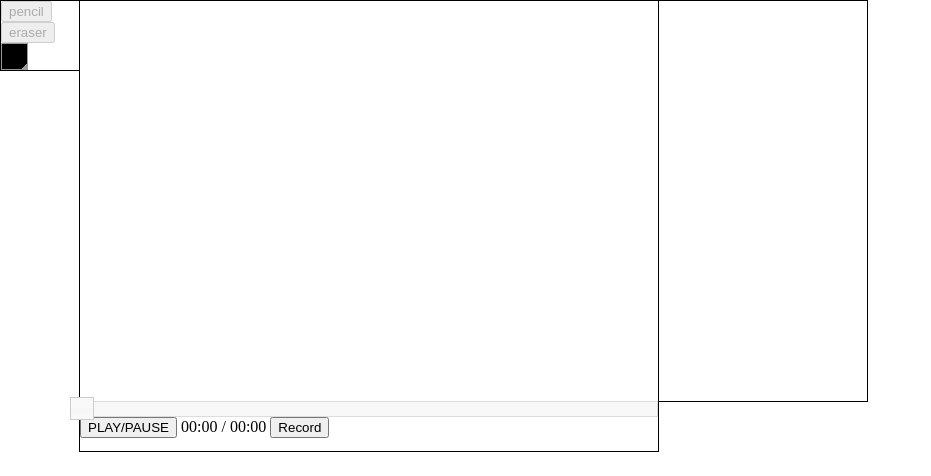
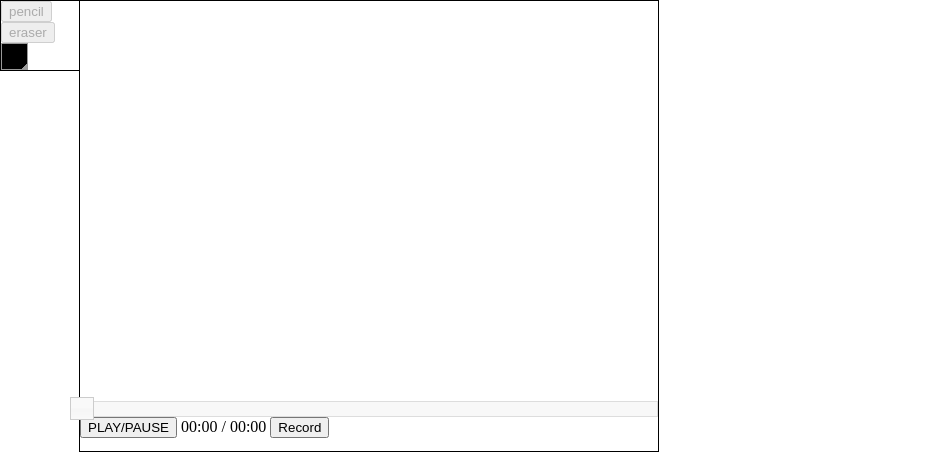
Before and after one commit to eipark/xboard, a plain HTML site: page index.html in a window 1280 px wide. Shown: the whole page, without its empty margins (0-931 px from the left). Drawn offline with Linux system fonts and the light colour scheme.

Commit message:
remove transcript

```diff
--- a/css/style.css
+++ b/css/style.css
@@ -27,15 +27,7 @@ div#drawsection {
   height: 400px;
 }
 
-div#transcript{
-  width: 208px;
-  height: 400px;
-  border: 1px solid #000;
-  border-left: none;
-}
-
-
-div#tools, div#drawsection, div#transcript {
+div#tools, div#drawsection {
   float:left;
 }
 
--- a/index.html
+++ b/index.html
@@ -26,8 +26,6 @@
         </canvas>
         <div id="loader"></div>
       </div><!-- /drawsection -->
-      <div id="transcript">
-      </div>
     </div>
     <div id="bottom-row">
       <div class="clearfix" id="slider">
```
